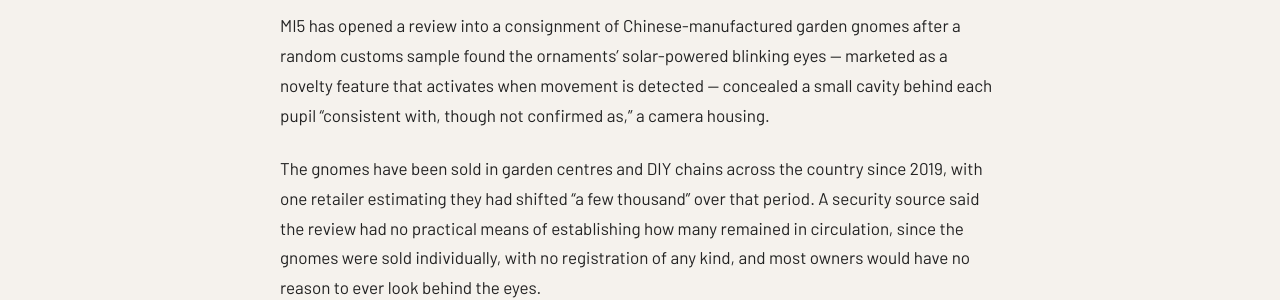
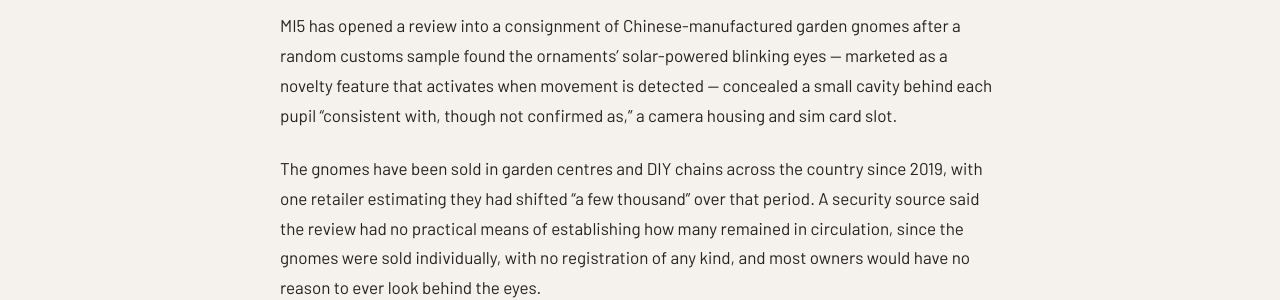
Before and after one commit to matt-palmer999/britishpatriots, a Jekyll site: the page built from _posts/2026-08-21-garden-gnome-spy-cameras.md, in a window 1280 px wide. Shown: the part 695-995 px from the top of the page. Built offline with Jekyll 4.4.1, drawn with Linux system fonts in a browser that asks for light colours; some web fonts are replaced.

Commit message:
Update 2026-08-21-garden-gnome-spy-cameras.md

```diff
--- a/_posts/2026-08-21-garden-gnome-spy-cameras.md
+++ b/_posts/2026-08-21-garden-gnome-spy-cameras.md
@@ -6,7 +6,7 @@ category: China Watch
 author: Our Security Correspondent
 ---
 
-MI5 has opened a review into a consignment of Chinese-manufactured garden gnomes after a random customs sample found the ornaments' solar-powered blinking eyes — marketed as a novelty feature that activates when movement is detected — concealed a small cavity behind each pupil "consistent with, though not confirmed as," a camera housing.
+MI5 has opened a review into a consignment of Chinese-manufactured garden gnomes after a random customs sample found the ornaments' solar-powered blinking eyes — marketed as a novelty feature that activates when movement is detected — concealed a small cavity behind each pupil "consistent with, though not confirmed as," a camera housing and sim card slot.
 
 The gnomes have been sold in garden centres and DIY chains across the country since 2019, with one retailer estimating they had shifted "a few thousand" over that period. A security source said the review had no practical means of establishing how many remained in circulation, since the gnomes were sold individually, with no registration of any kind, and most owners would have no reason to ever look behind the eyes.
 
```
